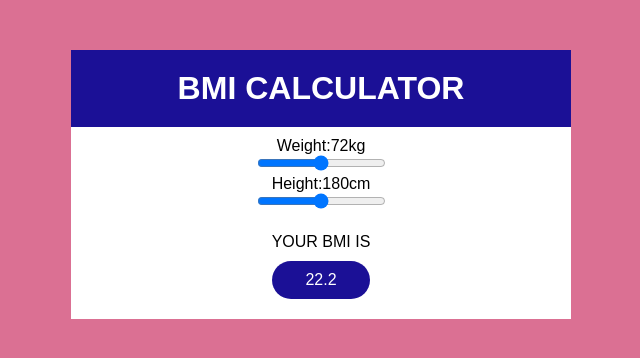
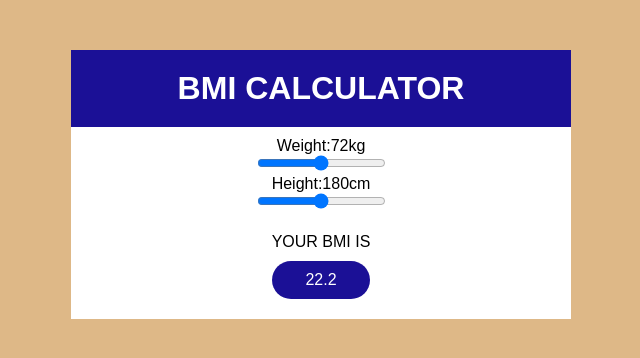
Before and after one commit to Nishant05Dubey/BMI-Calculator, a React (Create React App) app: page / in a window 1280 px wide. Shown: the top 358 px of the page, without its empty margins (319-959 px from the left). Built offline with nearby package versions, Linux system fonts and the light colour scheme.

Commit message:
background color change

```diff
--- a/src/App.css
+++ b/src/App.css
@@ -5,7 +5,7 @@
 }
 
 body{
-  background-color: palevioletred;
+  background-color: burlywood;
 }
 
 main{
```
